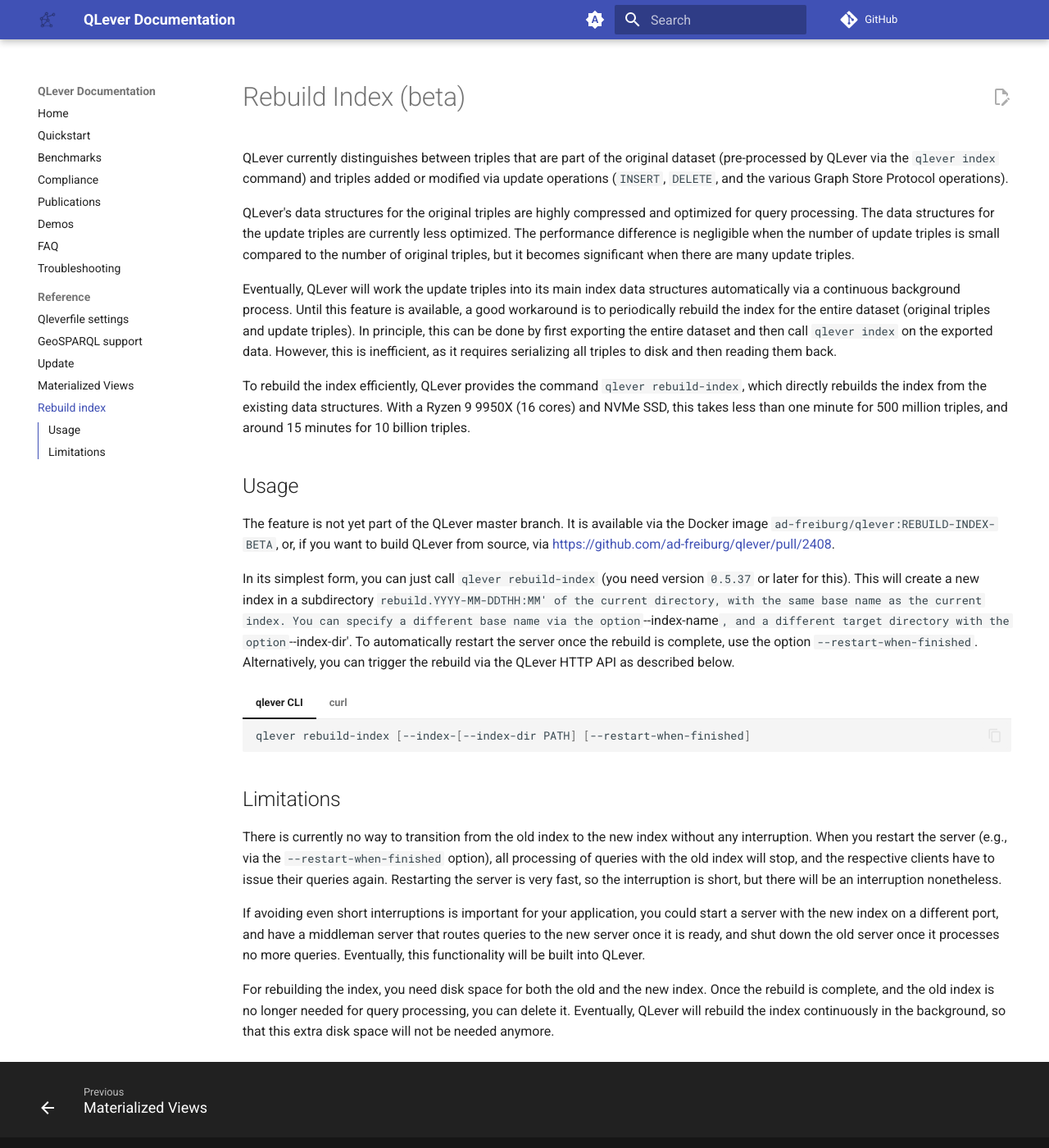
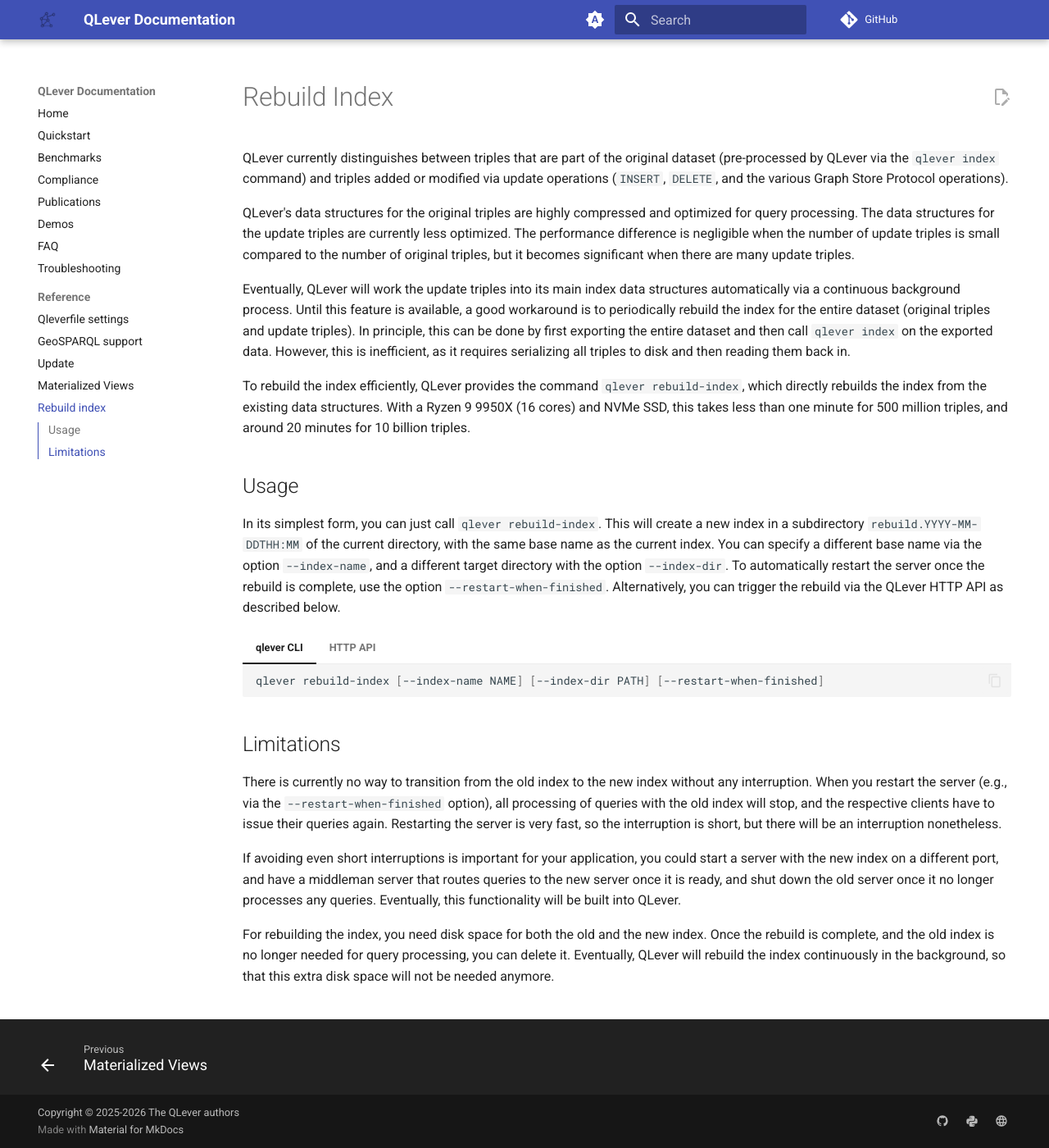
Before and after one commit to qlever-dev/qlever-docs, an MkDocs documentation site: the page built from docs/rebuild-index.md, in a window 1280 px wide and 1400 px high. Shown: the whole window at 82% size. Built offline with MkDocs 1.6.1 and Material for MkDocs 9.7.7, drawn with Linux system fonts in a browser that asks for light colours; plug-ins that fetch from the network failed and are left out; comment, search, counter and statistics services are not loaded; the version menu is left out.

Commit message:
Update `docs/rebuild-index.md`
After https://github.com/ad-freiburg/qlever/pull/2408 has been merged,
rebuild index is no longer in beta, and available via the latest release
or Docker image.

````diff
--- a/docs/rebuild-index.md
+++ b/docs/rebuild-index.md
@@ -1,4 +1,4 @@
-# Rebuild Index (beta)
+# Rebuild Index
 
 QLever currently distinguishes between triples that are part of the original
 dataset (pre-processed by QLever via the `qlever index` command) and triples
@@ -17,36 +17,32 @@ feature is available, a good workaround is to periodically rebuild the index
 for the entire dataset (original triples and update triples). In principle,
 this can be done by first exporting the entire dataset and then call `qlever
 index` on the exported data. However, this is inefficient, as it requires
-serializing all triples to disk and then reading them back.
+serializing all triples to disk and then reading them back in.
 
 To rebuild the index efficiently, QLever provides the command `qlever
 rebuild-index`, which directly rebuilds the index from the existing data
 structures. With a Ryzen 9 9950X (16 cores) and NVMe SSD, this takes less than
-one minute for 500 million triples, and around 15 minutes for 10 billion
+one minute for 500 million triples, and around 20 minutes for 10 billion
 triples.
 
 ## Usage
 
-The feature is not yet part of the QLever master branch. It is available via
-the Docker image `ad-freiburg/qlever:REBUILD-INDEX-BETA`, or, if you want to build
-QLever from source, via https://github.com/ad-freiburg/qlever/pull/2408.
-
-In its simplest form, you can just call `qlever rebuild-index` (you need
-version `0.5.37` or later for this). This will create a new index in a
-subdirectory `rebuild.YYYY-MM-DDTHH:MM' of the current directory, with the same
-base name as the current index. You can specify a different base name via the
-option `--index-name`, and a different target directory with the option
-`--index-dir'. To automatically restart the server once the rebuild is
-complete, use the option `--restart-when-finished`. Alternatively, you can
-trigger the rebuild via the QLever HTTP API as described below.
+In its simplest form, you can just call `qlever rebuild-index`. This will
+create a new index in a subdirectory `rebuild.YYYY-MM-DDTHH:MM` of the current
+directory, with the same base name as the current index. You can specify a
+different base name via the option `--index-name`, and a different target
+directory with the option `--index-dir`. To automatically restart the server
+once the rebuild is complete, use the option `--restart-when-finished`.
+Alternatively, you can trigger the rebuild via the QLever HTTP API as described
+below.
 
 === "qlever CLI"
     ``` bash
-    qlever rebuild-index [--index-[--index-dir PATH] [--restart-when-finished]
+    qlever rebuild-index [--index-name NAME] [--index-dir PATH] [--restart-when-finished]
     ```
-=== "curl"
+=== "HTTP API"
     ``` bash
-    curl -s http://$HOST:$PORT -d cmd=rebuild-index -d access-token=$ACCESS_TOKEN [-d index-name=$PATH/$BASE_NAME]
+    curl -s http://$HOST:$PORT -d cmd=rebuild-index -d access-token=$ACCESS_TOKEN [-d index-name=$PATH/$NAME]
     ```
 ## Limitations
 
@@ -60,8 +56,8 @@ will be an interruption nonetheless.
 If avoiding even short interruptions is important for your application, you
 could start a server with the new index on a different port, and have a
 middleman server that routes queries to the new server once it is ready, and
-shut down the old server once it processes no more queries. Eventually, this
-functionality will be built into QLever.
+shut down the old server once it no longer processes any queries. Eventually,
+this functionality will be built into QLever.
 
 For rebuilding the index, you need disk space for both the old and the new
 index. Once the rebuild is complete, and the old index is no longer needed for
````
